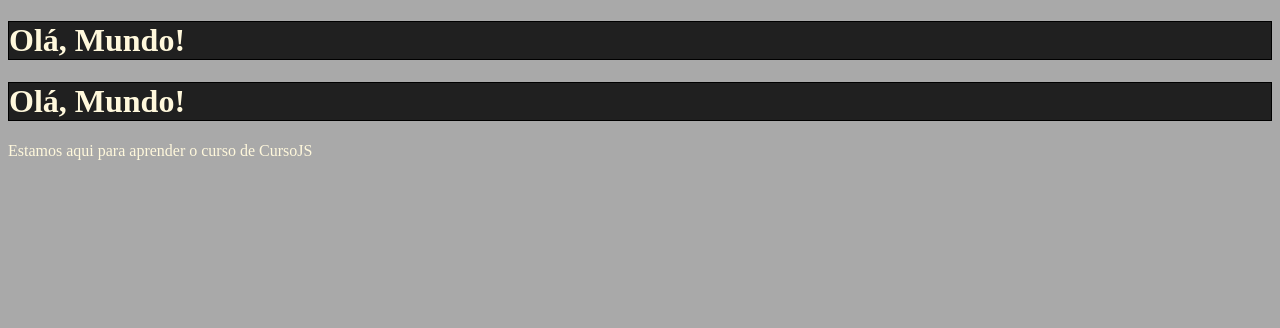
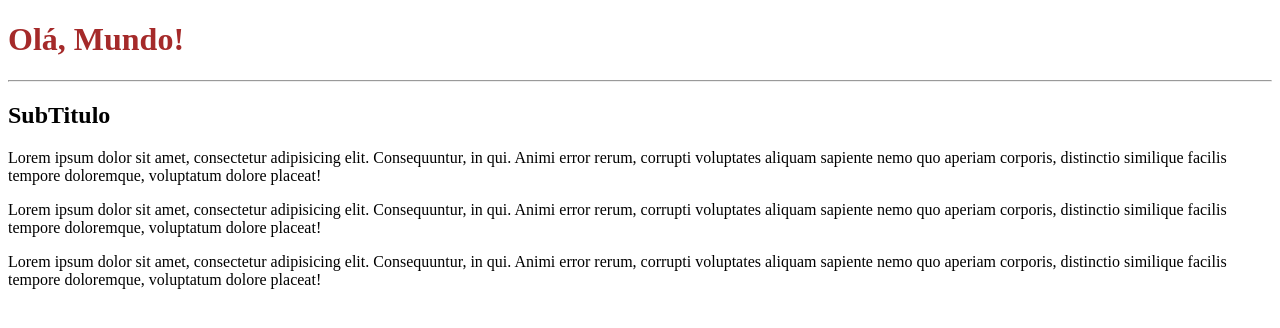
Before and after one commit to Fernandoasssilva/aulas-hweb, a plain HTML site: page index.html in a window 1280 px wide. Drawn offline with Linux system fonts and the light colour scheme.

Commit message:
Adicionamos o arquivo de anotaçoes, estilos e scripts

```diff
--- a/index.html
+++ b/index.html
@@ -4,25 +4,24 @@
     <meta charset="UTF-8">
     <meta http-equiv="X-UA-Compatible" content="IE=edge">
     <meta name="viewport" content="width=device-width, initial-scale=1.0">
+    <link rel="stylesheet" href="style.css">
     <title>CursoJS</title>
-    <style>
-       body {
-           background-color: darkgrey;
-           color: cornsilk;
-           font: inherit;
-       }
-       .titulo {
-           background-color: rgb(32, 32, 32);
-           border: solid 1px #000;
-       }
-    </style>
 </head>
 <body>
-   <h1 class="titulo">Olá, Mundo!</h1>
-    <h1 class="titulo">Olá, Mundo!</h1>
-   <p>Estamos aqui para aprender o curso de CursoJS</p>
-   <script>
-       window.alert('Minha primeira mensagem!');
-   </script>
+    <div>
+       <h1 class="titulo">Olá, Mundo!</h1>
+       <hr>
+    <h2>SubTitulo</h2>
+    <p>Lorem ipsum dolor sit amet, consectetur adipisicing elit. Consequuntur, in qui. Animi error rerum, corrupti voluptates aliquam sapiente nemo quo aperiam corporis,
+    distinctio similique facilis tempore doloremque, voluptatum dolore placeat!</p>
+    <p>Lorem ipsum dolor sit amet, consectetur adipisicing elit. Consequuntur, in qui. Animi error rerum, corrupti voluptates aliquam sapiente nemo quo aperiam corporis,
+    distinctio similique facilis tempore doloremque, voluptatum dolore placeat!</p>
+    <p>Lorem ipsum dolor sit amet, consectetur adipisicing elit. Consequuntur, in qui. Animi error rerum, corrupti voluptates aliquam sapiente nemo quo aperiam corporis,
+    distinctio similique facilis tempore doloremque, voluptatum dolore placeat!</p>
+   </div>
+
+
+
+   <script src="scripts.js"></script>
 </body>
 </html>
--- /dev/null
+++ b/scripts.js
@@ -0,0 +1,2 @@
+console.log("QuerySelector do H:");
+console.log(document.querySelector("h1"));
--- /dev/null
+++ b/style.css
@@ -0,0 +1,3 @@
+h1 {
+    color: brown;
+}
```
Also changed, not shown: anotacoes.txt (added).
